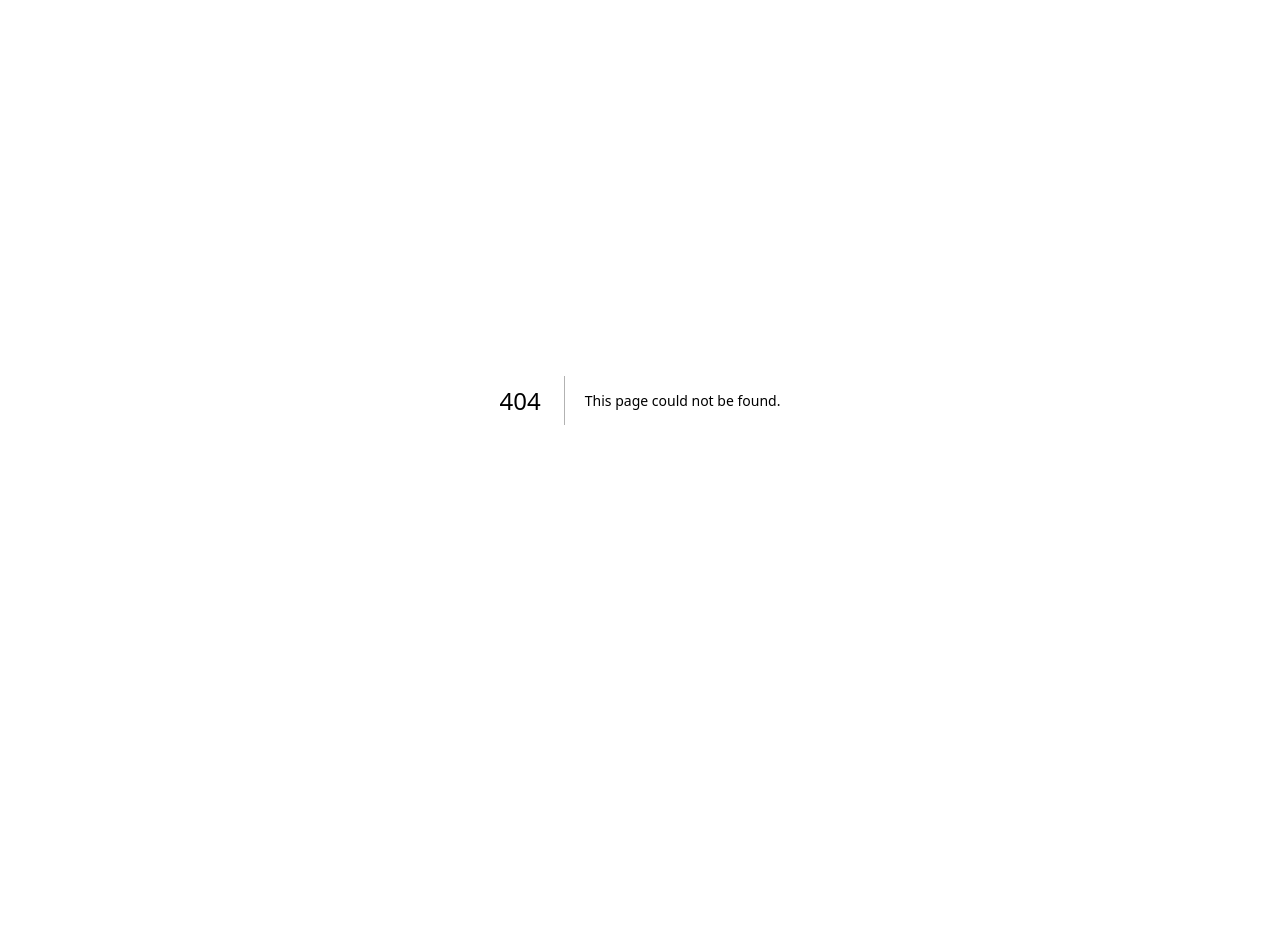
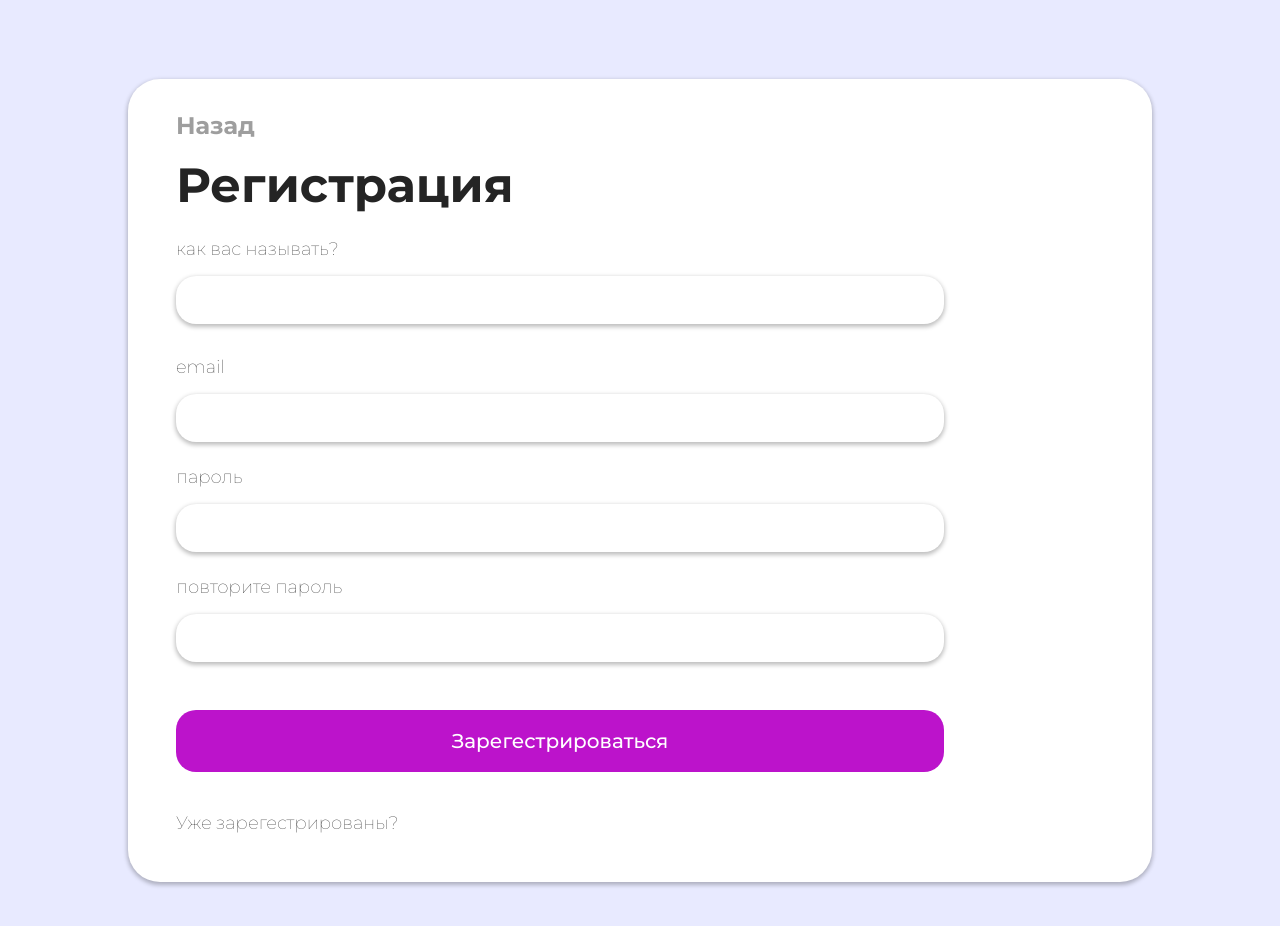
Before and after one commit to DoomGuy1818/testing-next, a Next.js app: page /seller/registration in a window 1280 px wide. Before the commit this address had no page. Shown: the top 926 px of the page. Before the commit the page ends 800 px from the top, so only its background shows below. Built offline with nearby package versions, Linux system fonts and the light colour scheme.

Commit message:
Seller Registration

```diff
--- a/src/app/seller/login/login.module.scss
+++ b/src/app/seller/login/login.module.scss
@@ -1,6 +1,2 @@
 @import '@/styles/mixins.scss';
 @import '@/styles/variables.scss';
-
-.test {
-  font-family: $first-montserrat;
-}
--- a/src/app/seller/seller-registration/page.tsx
+++ b/src/app/seller/registration/page.tsx
@@ -1,7 +1,9 @@
+import Registration from "@/components/Registration";
+
 export default function SellerRegistration() {
   return (
     <div>
-      Seller Registration
+      <Registration />
     </div>
   );
 }
--- /dev/null
+++ b/src/components/Registration/Registration.module.scss
@@ -0,0 +1,109 @@
+@import '@/styles/variables';
+@import '@/styles/mixins';
+
+.container {
+  background-color: $background-white;
+  height: 100vh + 20vh;
+  // width: 100vh;
+  display: flex;
+  justify-content: center;
+  align-content: center;
+}
+.loginBox {
+  display: flex;
+  flex-direction: column;
+  justify-content: center;
+  align-content: center;
+  border-radius: 2rem;
+  margin: auto;
+  @include register-card;
+  width: clamp(60vw, 80vw, 80vw);
+  height: fit-content;
+  box-shadow: $shadow;
+  button {
+    @include register-button;
+    width: clamp(40vw, 60vw, 80vw);
+    margin-top: 2rem;
+    margin-left: 2rem;
+  }
+
+  h1 {
+    margin-left: 2rem;
+    margin-top: 2vh;
+    margin-bottom: 1vh;
+    @include h1-title;
+  }
+}
+
+.loginContent {
+  padding: 2rem 1rem 3rem 1rem;
+}
+
+.backButton {
+  @include back-button;
+  margin-left: 2rem;
+  margin-top: 2rem;
+}
+
+.formInput {
+	display: flex;
+	flex-direction: column;
+  justify-content: space-between;
+	align-items: center;
+}
+
+.loginInput {
+	display: flex;
+	flex-direction: column;
+	span {
+		margin-left: 2rem;
+		margin-top: 1rem;
+		@include span-text;
+	}
+
+	input {
+		@include input-box;
+		width: clamp(40vw, 60vw, 80vw);
+		height: 3rem;
+		margin-left: 2rem;
+		margin-bottom: 1rem;
+		margin-top: 1rem;
+	}
+}
+
+.passwordInput {
+	display: flex;
+	flex-direction: column;
+
+	span {
+		margin-left: 2rem;
+		margin-top: 0.5rem;
+		@include span-text;
+	}
+
+	input {
+		width: clamp(40vw, 60vw, 80vw);
+		height: 3rem;
+		margin-left: 2rem;
+		margin-bottom: 1rem;
+		margin-top: 1rem;
+		@include input-box;
+	}
+}
+
+.support {
+  display: flex;
+  flex-direction: row;
+  @media only screen and (max-width: 650px) {
+	  flex-direction: column;
+  }
+  justify-content: space-between;
+  margin-top: 1.5rem;
+}
+
+.login {
+  @include span-text;
+  text-decoration: none;
+  margin-top: 1rem;
+  margin-left: 2rem;
+}
--- /dev/null
+++ b/src/components/Registration/index.tsx
@@ -0,0 +1,40 @@
+import Button from "@/components/GenericButton"
+import styles from "./Registration.module.scss"
+
+export default function Registration(){
+    return(
+        <div className={styles.container}>
+            <div className={styles.loginBox}>
+                <div className={styles.loginContent}>
+                    <a href="#" className={styles.backButton}>Назад</a>
+                    <h1>Регистрация</h1>
+                    <div className={styles.formInputs}>
+                        <div className={styles.loginInput}>
+                            <span>как вас называть?</span>
+                            <input></input>
+
+                        </div>
+                        <div className={styles.loginInput}>
+                            <span>email</span>
+                            <input></input>
+
+                        </div>
+                        <div className={styles.passwordInput}>
+                            <span>пароль</span>
+                            <input type="password" id="pass"></input>
+                        </div>
+                        <div className={styles.passwordInput}>
+                            <span>повторите пароль</span>
+                            <input type="password" id="pass"></input>
+                        </div>
+                    </div>
+                    <Button text={ "Зарегестрироваться" } />
+                    <div className={styles.support}>
+                        <a href="#" className={styles.login}>Уже зарегестрированы?</a>
+                    </div>
+                </div>
+
+            </div>
+        </div>
+    )
+}
```
